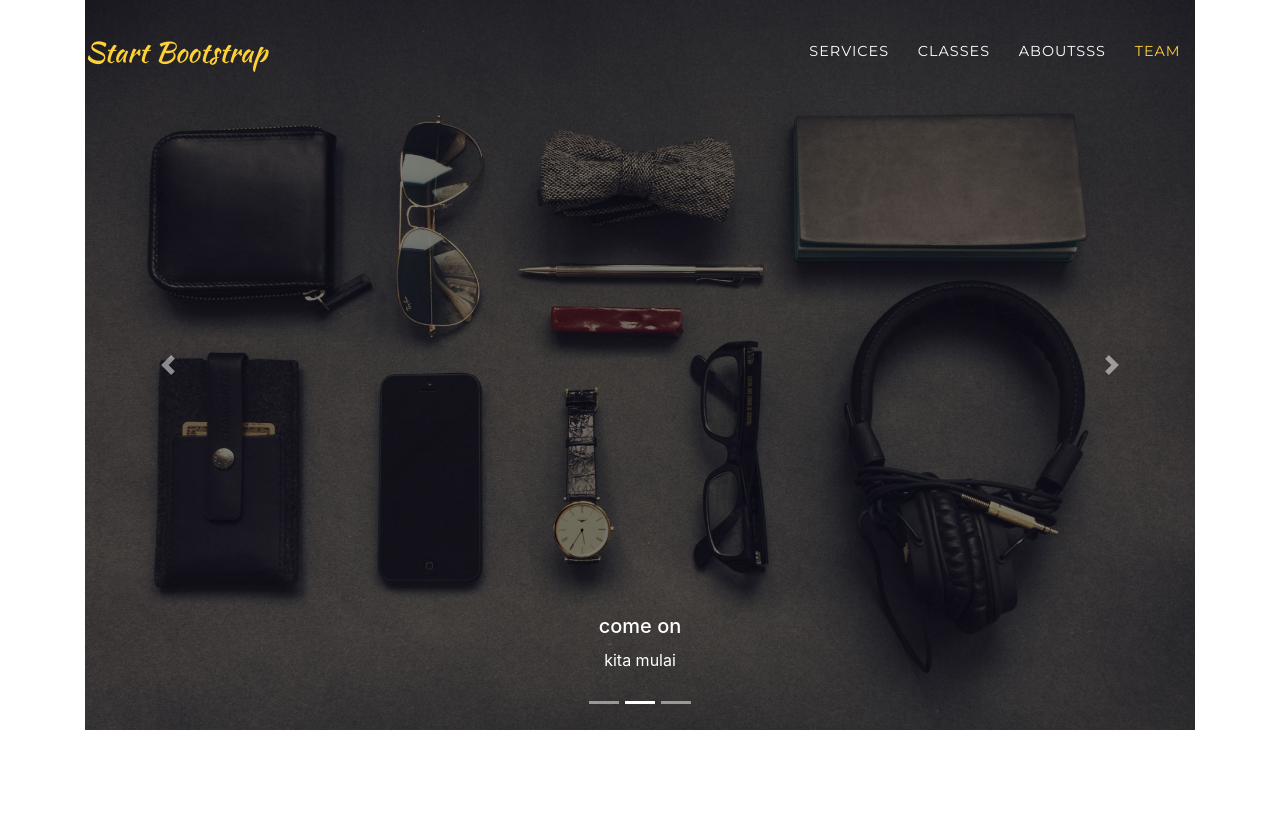
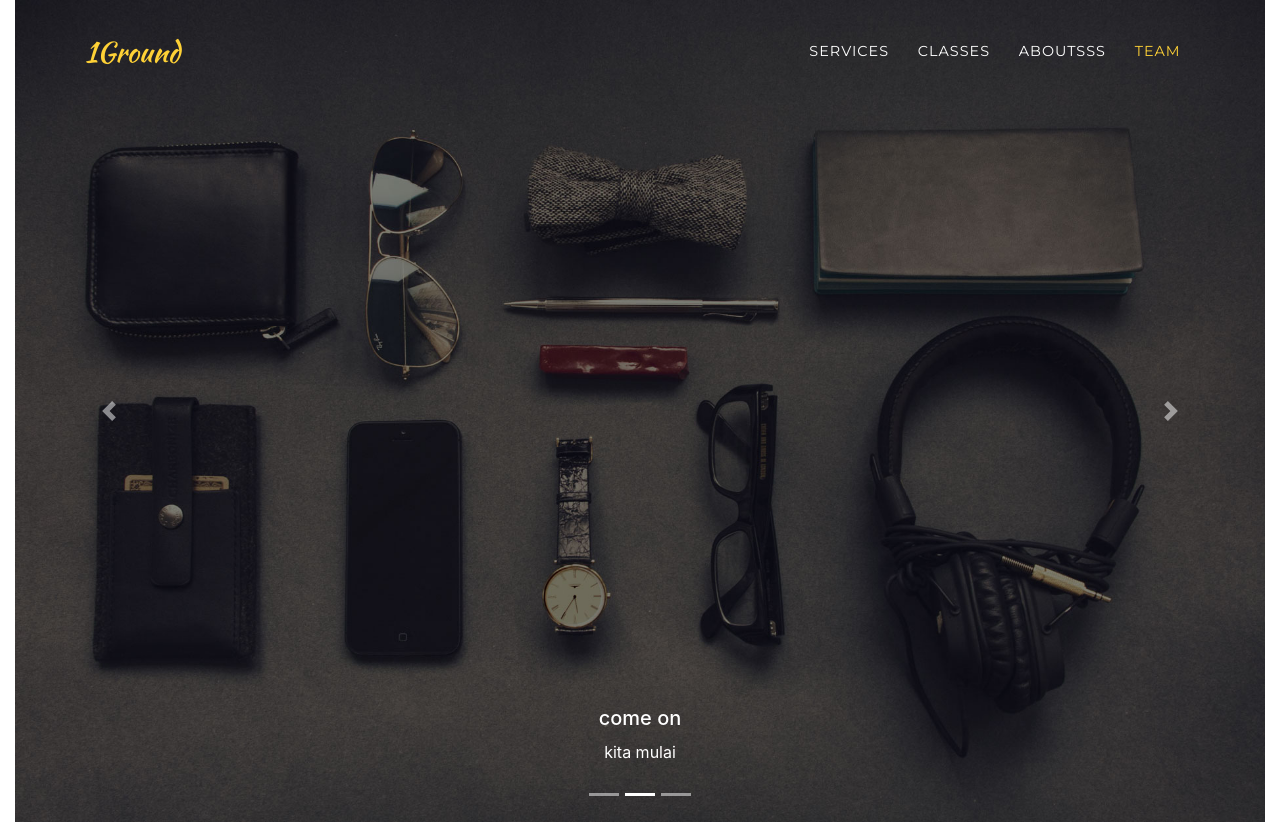
Before and after one commit to angga35mv/1ground, a website with bundled scripts: page index.html in a window 1280 px wide. Shown: the top 824 px of the page. Built offline with nearby package versions, Linux system fonts and the light colour scheme; a web font is replaced by a local one.

Commit message:
Perubahan Kecil

```diff
--- a/index.html
+++ b/index.html
@@ -30,7 +30,7 @@
     <!-- Navigation -->
     <nav class="navbar navbar-expand-lg navbar-dark fixed-top" id="mainNav">
       <div class="container">
-        <a class="navbar-brand js-scroll-trigger" href="#page-top">Start Bootstrap</a>
+        <a class="navbar-brand js-scroll-trigger" href="#page-top">1Ground</a>
         <button class="navbar-toggler navbar-toggler-right" type="button" data-toggle="collapse" data-target="#navbarResponsive" aria-controls="navbarResponsive" aria-expanded="false" aria-label="Toggle navigation">
           Menu
           <i class="fas fa-bars"></i>
@@ -58,7 +58,7 @@
     </nav>
 
 
-    <div class="container">
+    <div class="container-fluid">
       <div id="carouselExampleIndicators" class="carousel slide" data-ride="carousel">
         <ol class="carousel-indicators">
           <li data-target="#carouselExampleIndicators" data-slide-to="0" class="active"></li>
```
